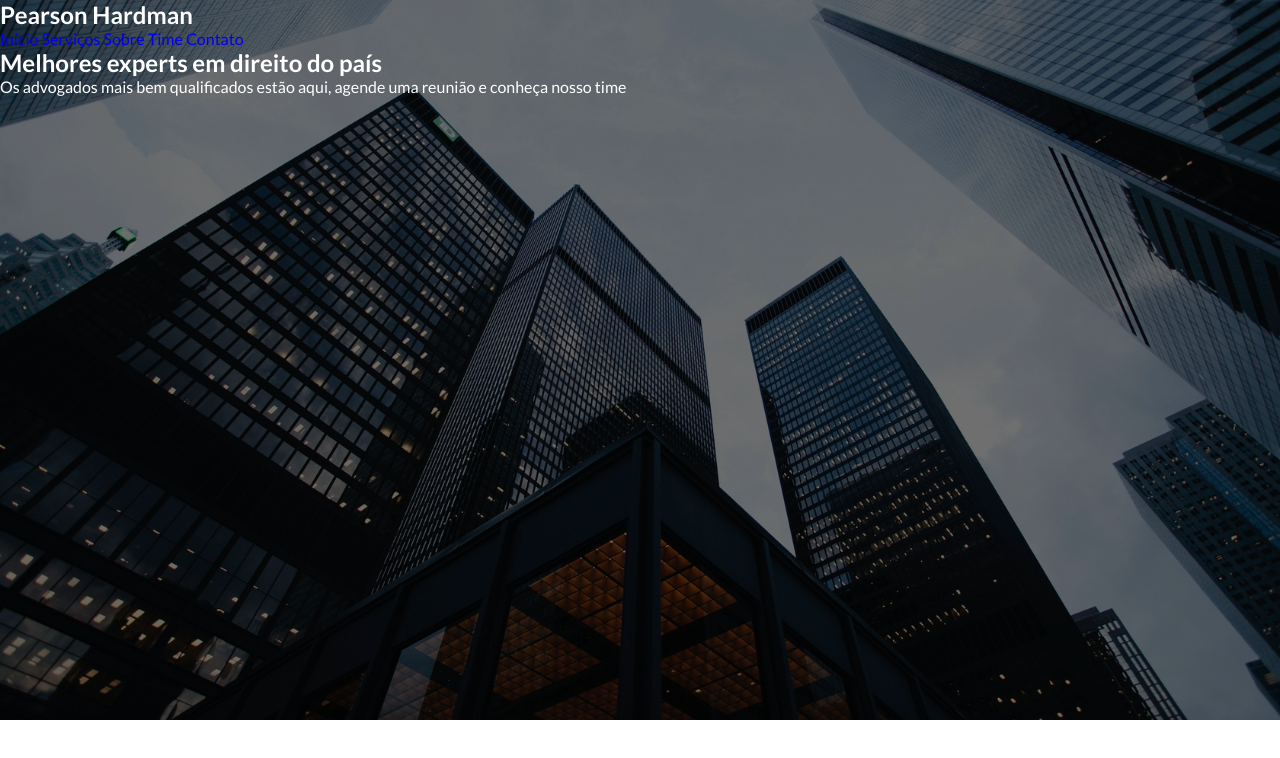
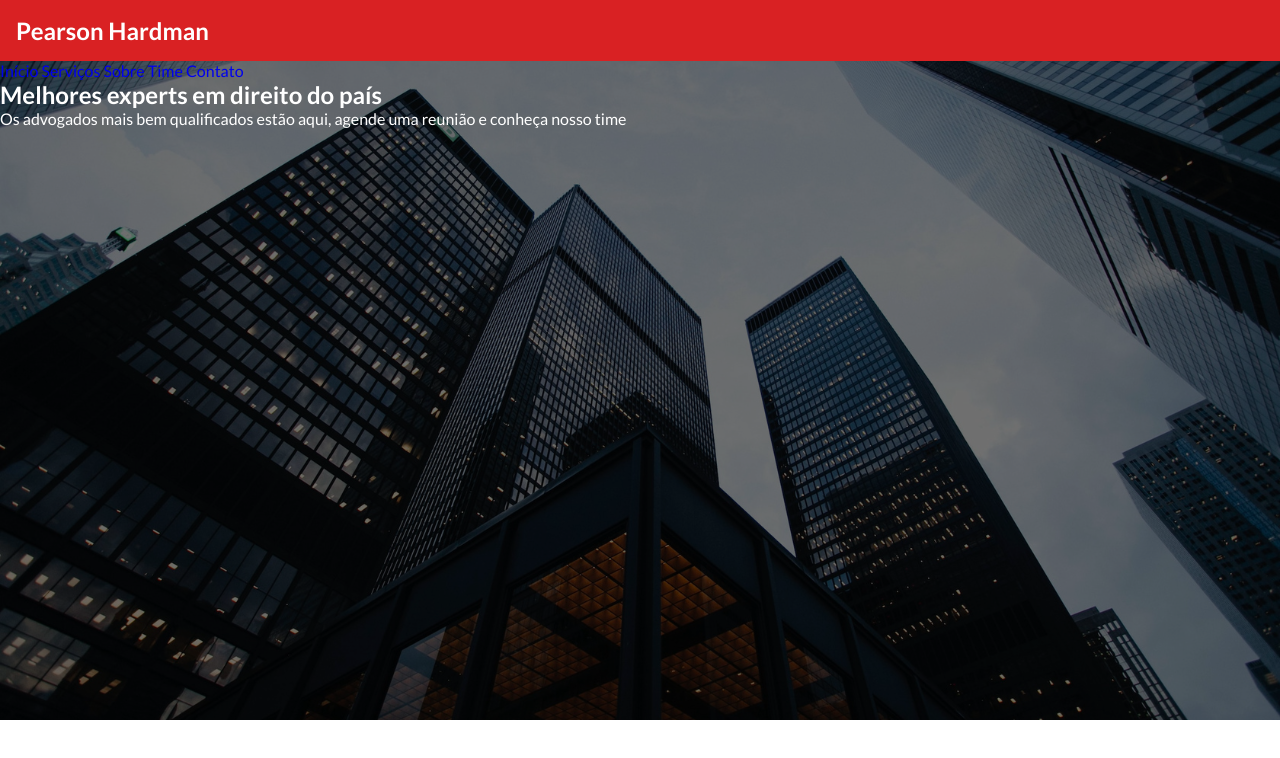
Before and after one commit to klebermkardel/front-week, a plain HTML site: page index.html in a window 1280 px wide. Drawn offline with nearby package versions, Linux system fonts and the light colour scheme.

Commit message:
Cria estilo para marca/logo

```diff
--- a/CSS/styles.css
+++ b/CSS/styles.css
@@ -44,3 +44,8 @@ i {
   margin-bottom: 2rem;
   position: relative;
 }
+
+#brand {
+  background-color: var(--main-color);
+  padding: 1rem;
+}
```
